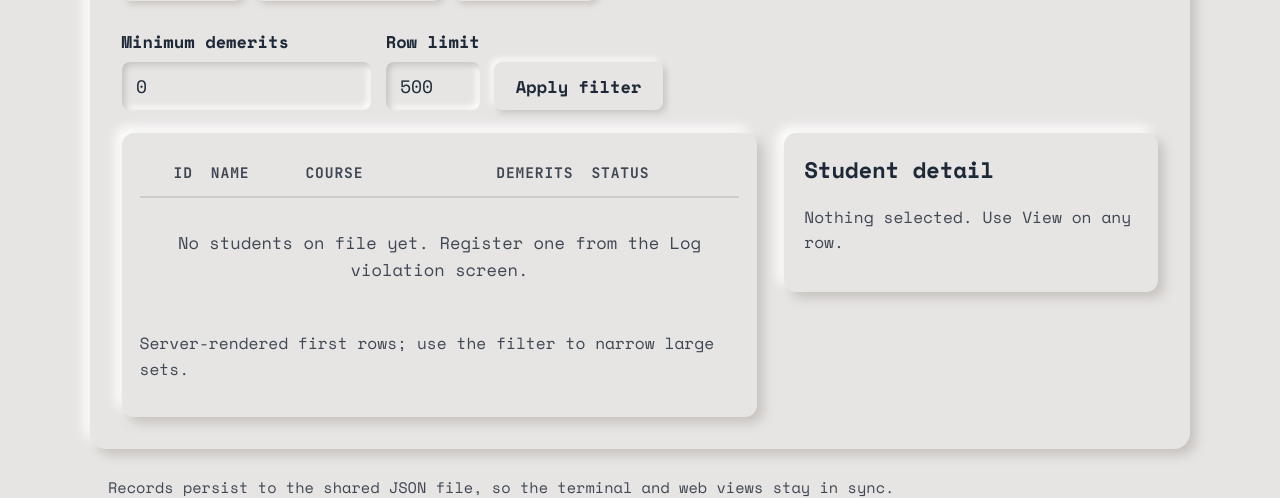
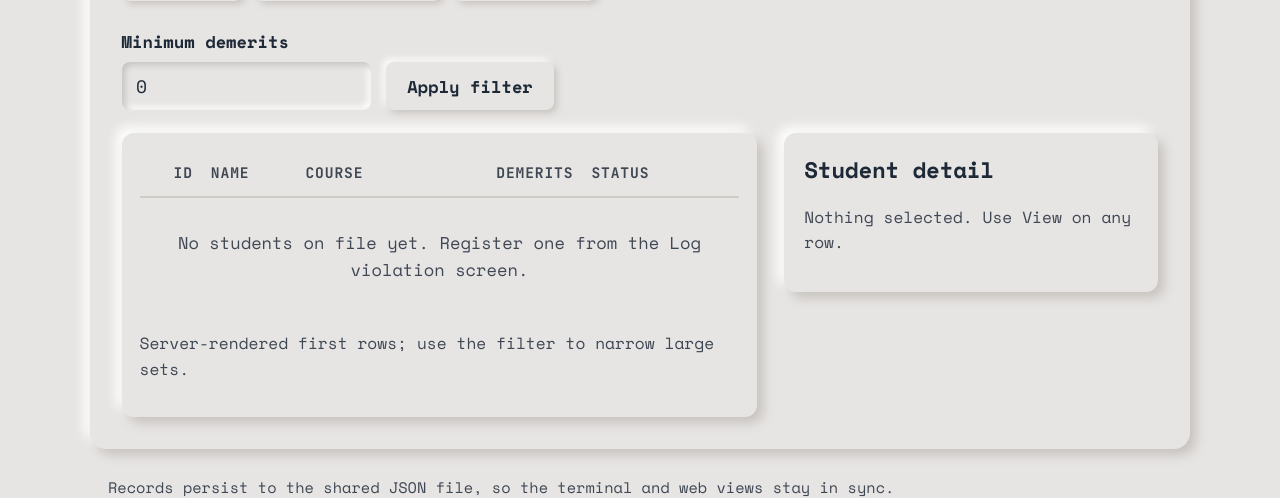
Before and after one commit to Reym-Tech/Discipline-Track, a Flask app: template src/templates/audit.html in a window 1280 px wide. Shown: the part 326-824 px from the top of the page. Run offline with Flask 3, Linux system fonts and the light colour scheme; the template is opened without the code that fills it, so the values that code supplies are empty.

Commit message:
Audit defaults to 10 rows, row-limit input removed, demerits validation client+server

```diff
--- a/src/static/app.js
+++ b/src/static/app.js
@@ -33,8 +33,14 @@
 
     filterForm.addEventListener("submit", function (ev) {
       ev.preventDefault();
-      var min = document.getElementById("min").value || "0";
-      var limit = document.getElementById("limit").value || "500";
+      var rawMin = document.getElementById("min").value.trim();
+      if (rawMin === "") rawMin = "0";
+      if (!/^\d+$/.test(rawMin)) {
+        show(document.getElementById("filter-error"), "Minimum demerits must be a whole number, 0 or higher.");
+        return;
+      }
+      var min = rawMin;
+      var limit = "10";
       show(document.getElementById("filter-error"), "");
       auditBody.innerHTML = '<tr><td colspan="6" class="empty">Loading filtered records…</td></tr>';
       fetch("/api/audit?min_demerits=" + encodeURIComponent(min) + "&limit=" + encodeURIComponent(limit))
@@ -57,7 +63,7 @@
           matchCount.textContent = body.total;
           var capped = body.returned < body.total;
           tableNote.hidden = !capped;
-          if (capped) tableNote.textContent = "Showing " + body.returned + " of " + body.total + " matches; raise the row limit to see more.";
+          if (capped) tableNote.textContent = "Showing " + body.returned + " of " + body.total + " matches; the audit shows the first 10 — raise the minimum to narrow the list.";
         })
         .catch(function (err) { show(document.getElementById("filter-error"), err.message); });
     });
--- a/src/templates/audit.html
+++ b/src/templates/audit.html
@@ -13,11 +13,7 @@
 <form id="filter-form" class="filter-row">
   <div class="field">
     <label for="min">Minimum demerits</label>
-    <input id="min" name="min" type="number" min="0" value="0" inputmode="numeric">
-  </div>
-  <div class="field">
-    <label for="limit">Row limit</label>
-    <input id="limit" name="limit" type="number" min="1" max="5000" value="500" inputmode="numeric">
+    <input id="min" name="min" type="number" min="0" step="1" value="0" inputmode="numeric">
   </div>
   <button type="submit" class="btn">Apply filter</button>
   <p id="filter-error" class="inline-error" role="alert" hidden></p>
--- a/src/web.py
+++ b/src/web.py
@@ -17,8 +17,9 @@ from src.ledger import DisciplineLedger, DuplicateStudentError, StudentNotFoundE
 from src.models import StudentRecord
 from src.stores import DEFAULT_PATH, load_json, save_json
 
-SERVER_RENDER_CAP = 500
+SERVER_RENDER_CAP = 10
 SEARCH_CAP = 10
+AUDIT_DEFAULT_LIMIT = 10
 AUDIT_LIMIT_CAP = 5000
 
 
@@ -75,9 +76,11 @@ def create_app(data_path: str = DEFAULT_PATH) -> Flask:
     def api_audit():
         try:
             min_demerits = int(request.args.get("min_demerits", 0))
-            limit = int(request.args.get("limit", 500))
+            limit = int(request.args.get("limit", AUDIT_DEFAULT_LIMIT))
         except (TypeError, ValueError):
             return jsonify(error="min_demerits and limit must be integers"), 400
+        if min_demerits < 0:
+            return jsonify(error="min_demerits must be 0 or higher"), 400
         limit = max(1, min(limit, AUDIT_LIMIT_CAP))
         matching = ledger().list_by_severity(min_demerits)
         return jsonify(
```
Also changed, not shown: tests/test_web.py (+28 -0 lines), README.md.
